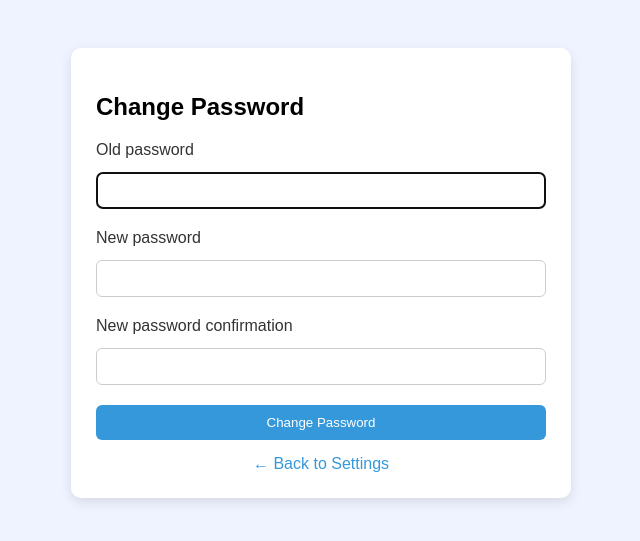
After one commit to arathyrajeesh/laundry-shop, a Django app: page /settings/change-password/ in a window 1280 px wide. The commit adds this page. Shown: the top 541 px of the page, without its empty margins (319-959 px from the left). Run offline with Django 5.2, Linux system fonts and the light colour scheme; a user stored in the database is signed in.

Commit message:
change password reset

```diff
--- a/laundry_shop/shop/forms.py
+++ b/laundry_shop/shop/forms.py
@@ -1,4 +1,5 @@
 from django import forms
+from django.contrib.auth.forms import PasswordChangeForm
 from .models import Profile,Service,Branch
 
 class ProfileForm(forms.ModelForm):
--- /dev/null
+++ b/laundry_shop/shop/templates/change_password.html
@@ -0,0 +1,103 @@
+{% load static %}
+<!DOCTYPE html>
+<html>
+<head>
+    <title>Change Password</title>
+    <style>
+        body { font-family: Arial; background: #eef3ff; padding: 40px; }
+        .form-box {
+            max-width: 450px;
+            background: white; padding: 25px; border-radius: 10px;
+            margin: auto; box-shadow: 0 4px 12px rgba(0,0,0,0.1);
+        }
+        input {
+            width: 100%; padding: 10px; margin-top: 8px; margin-bottom: 5px;
+            border-radius: 6px; border: 1px solid #ccc; box-sizing: border-box;
+        }
+        label {
+            display: block; font-weight: 500; color: #333; margin-bottom: 5px;
+        }
+        button {
+            padding: 10px; width: 100%; background: #3498db; color: white;
+            border: none; border-radius: 6px; cursor: pointer;
+        }
+        .back-link {
+            display: block; text-align: center; margin-top: 15px;
+            color: #3498db; text-decoration: none;
+        }
+    </style>
+</head>
+
+<body>
+<div class="form-box">
+    {% if messages %}
+        {% for message in messages %}
+            <div style="
+                background: {% if message.tags == 'error' %}#ffdddd{% else %}#ddffdd{% endif %};
+                padding: 12px;
+                border-left: 5px solid {% if message.tags == 'error' %}#e63946{% else %}#2d6a4f{% endif %};
+                margin-bottom: 15px;
+                border-radius: 5px;
+                color: #333;
+            ">
+                {{ message }}
+            </div>
+        {% endfor %}
+    {% endif %}
+
+    <h2>Change Password</h2>
+
+    <form method="POST">
+        {% csrf_token %}
+        <div style="margin-bottom: 15px;">
+            <label for="{{ form.old_password.id_for_label }}">{{ form.old_password.label }}</label>
+            {{ form.old_password }}
+            {% if form.old_password.errors %}
+                <div style="color: #e63946; font-size: 14px; margin-top: 5px;">
+                    {% for error in form.old_password.errors %}
+                        {{ error }}
+                    {% endfor %}
+                </div>
+            {% endif %}
+        </div>
+
+        <div style="margin-bottom: 15px;">
+            <label for="{{ form.new_password1.id_for_label }}">{{ form.new_password1.label }}</label>
+            {{ form.new_password1 }}
+            {% if form.new_password1.errors %}
+                <div style="color: #e63946; font-size: 14px; margin-top: 5px;">
+                    {% for error in form.new_password1.errors %}
+                        {{ error }}
+                    {% endfor %}
+                </div>
+            {% endif %}
+        </div>
+
+        <div style="margin-bottom: 15px;">
+            <label for="{{ form.new_password2.id_for_label }}">{{ form.new_password2.label }}</label>
+            {{ form.new_password2 }}
+            {% if form.new_password2.errors %}
+                <div style="color: #e63946; font-size: 14px; margin-top: 5px;">
+                    {% for error in form.new_password2.errors %}
+                        {{ error }}
+                    {% endfor %}
+                </div>
+            {% endif %}
+        </div>
+
+        {% if form.non_field_errors %}
+            <div style="color: #e63946; font-size: 14px; margin-bottom: 15px;">
+                {% for error in form.non_field_errors %}
+                    {{ error }}
+                {% endfor %}
+            </div>
+        {% endif %}
+
+        <button type="submit">Change Password</button>
+    </form>
+
+    <a href="{% url 'settings' %}" class="back-link">← Back to Settings</a>
+
+</div>
+</body>
+</html>
--- a/laundry_shop/shop/urls.py
+++ b/laundry_shop/shop/urls.py
@@ -20,6 +20,7 @@ urlpatterns = [
 
     # DROPDOWN PAGES
     path("settings/", views.settings_view, name="settings"),
+    path("settings/change-password/", views.change_password, name="change_password"),
     path("help/", views.help_view, name="help"),
     path("language/", views.language_settings, name="language"),
     path("orders/", views.my_orders, name="orders"),
--- a/laundry_shop/shop/views.py
+++ b/laundry_shop/shop/views.py
@@ -2,6 +2,8 @@ from django.shortcuts import render, redirect, get_object_or_404
 from django.urls import reverse
 from django.contrib.auth.models import User
 from django.contrib import messages
+from django.contrib.auth.forms import PasswordChangeForm
+from django.contrib.auth import update_session_auth_hash
 from .forms import ProfileForm,BranchForm,ServiceForm
 # NOTE: Assuming you have Profile, Order, and LaundryShop models
 from .models import Profile, Order, LaundryShop ,Service,Branch
@@ -110,15 +112,15 @@ def signup(request):
         welcome_message = f"""
 Hi {username},
 
-Welcome to Bright & Shine! 🎉
+Welcome to Bright & Shine!
 
 Your account has been created successfully.
 
-Enjoy our laundry services anytime — fast & clean! 🧺✨
+Enjoy our laundry services anytime — fast & clean!
 """
 
         send_mail(
-            subject="🎉 Welcome to Bright & Shine",
+            subject="Welcome to Bright & Shine",
             message=welcome_message,
             from_email=settings.EMAIL_HOST_USER,
             recipient_list=[email],
@@ -243,6 +245,53 @@ def profile_detail(request):
 def settings_view(request):
     """Renders the Settings page."""
     return render(request, 'setting.html')
+
+@login_required
+def change_password(request):
+    """Handle password change for users."""
+    if request.method == 'POST':
+        form = PasswordChangeForm(request.user, request.POST)
+        if form.is_valid():
+            user = form.save()
+            update_session_auth_hash(request, user)  # Important!
+
+            # Send email notification
+            password_change_message = f"""
+Hi {user.username},
+
+Your password has been successfully changed on Shine & Bright.
+
+If you did not make this change, please contact our support team immediately.
+
+For security reasons, we recommend:
+- Using a strong, unique password
+- Enabling two-factor authentication if available
+- Regularly monitoring your account activity
+
+Thank you for using our services!
+
+Best regards,
+Shine & Bright Team
+
+"""
+
+            send_mail(
+                subject=" Password Changed - Shine & Bright",
+                message=password_change_message,
+                from_email=settings.EMAIL_HOST_USER,
+                recipient_list=[user.email],
+                fail_silently=False,
+            )
+
+            messages.success(request, 'Your password was successfully updated! A confirmation email has been sent.')
+            return redirect('settings')
+        else:
+            messages.error(request, 'Please correct the errors below.')
+    else:
+        form = PasswordChangeForm(request.user)
+    return render(request, 'change_password.html', {
+        'form': form
+    })
 
 @login_required
 def help_view(request):
```
Also changed, not shown: laundry_shop/shop/templates/setting.html (+16 -1 lines), laundry_shop/db.sqlite3.
